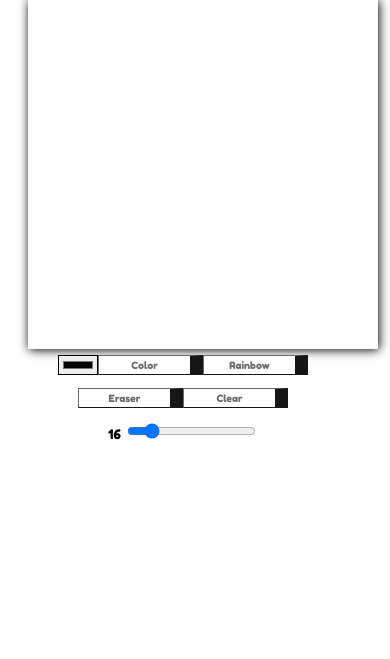
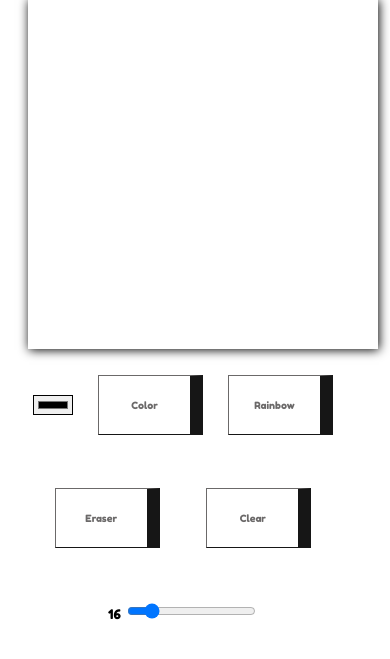
Before and after one commit to YashUppal/etch-a-sketch, a plain HTML site: page index.html in a window 390 px wide. Shown: the part 77-736 px from the top of the page. Drawn offline with Linux system fonts and the light colour scheme.

Commit message:
fixed responsive

```diff
--- a/style.css
+++ b/style.css
@@ -158,8 +158,8 @@ small {
     }
 
     .pallete {
-        justify-content: center;
+        justify-content: ;
         width: 350px;
-        height: 100px;
+        height: 300px;
     }
 }
```
